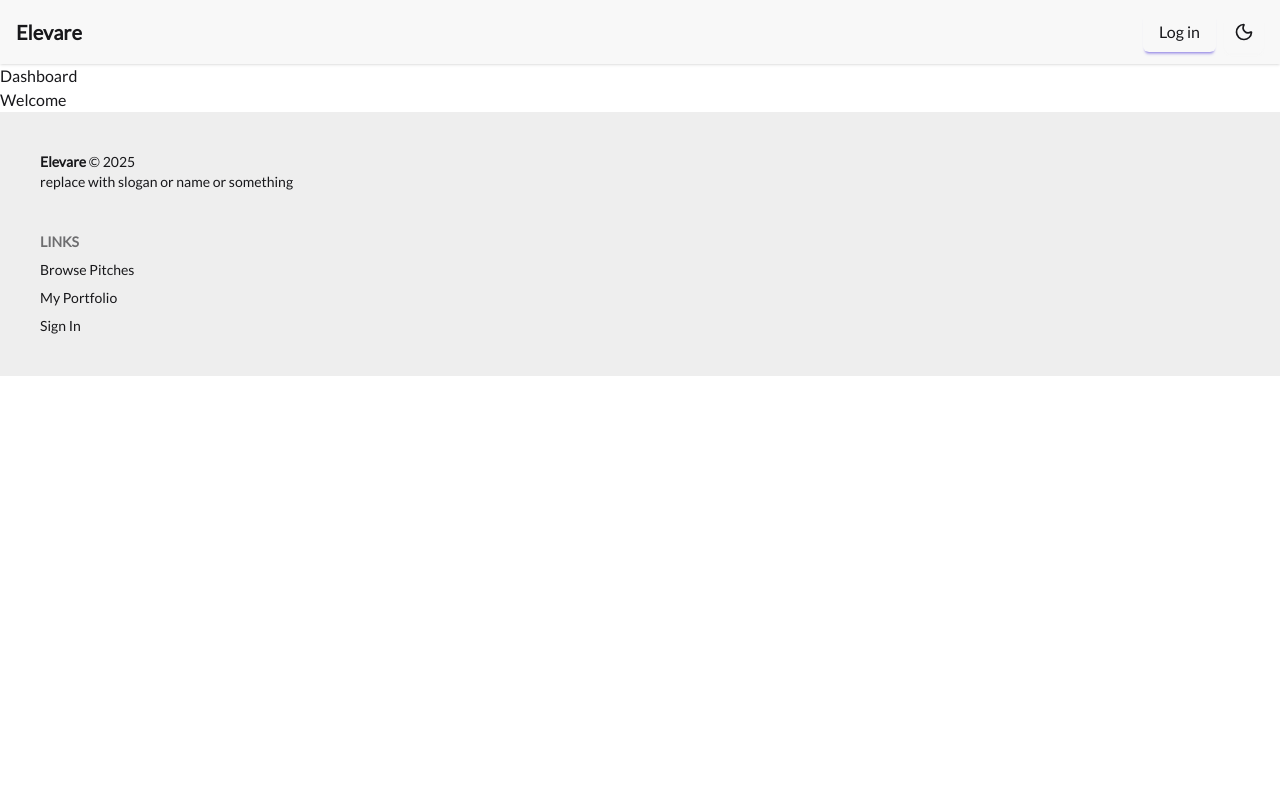
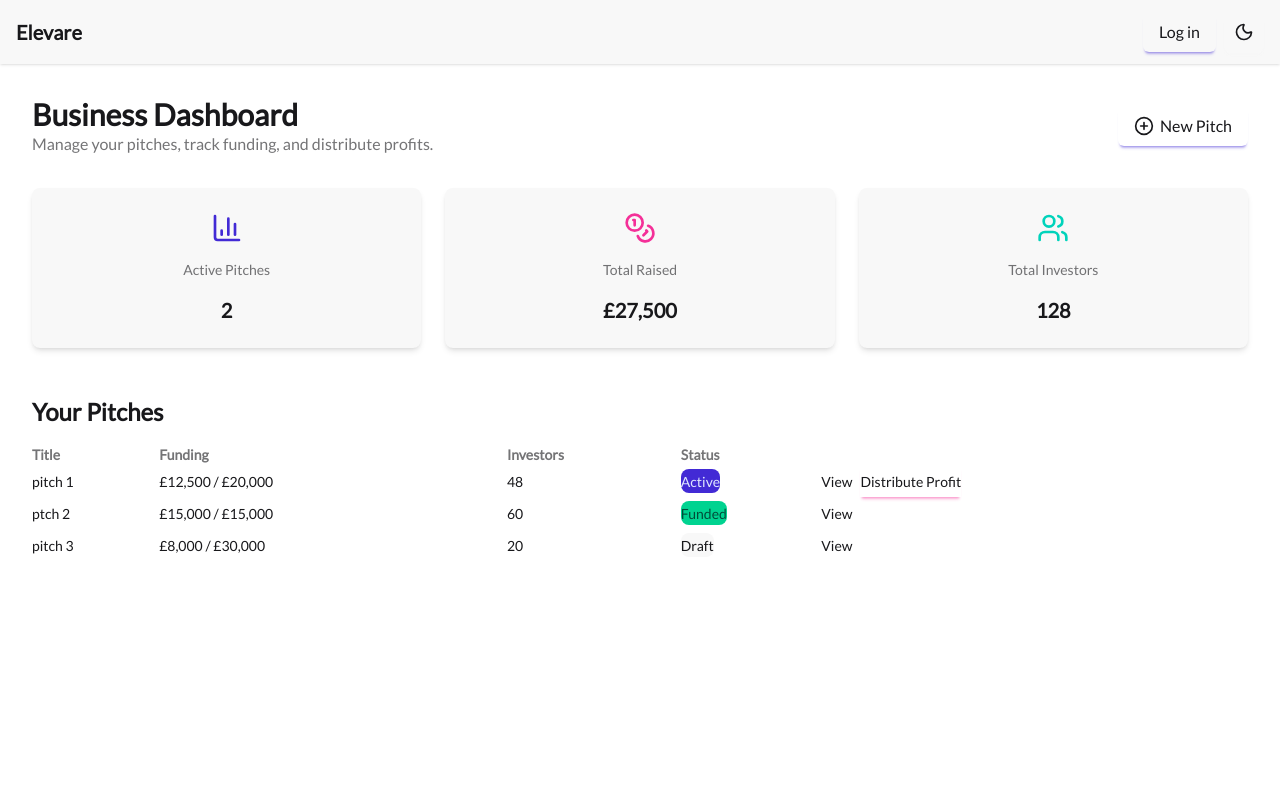
Before and after one commit to EmmaMartin123/Industrial_Project, a Next.js app in the folder frontend/: page /business/dashboard in a window 1280 px wide. Shown: the top 800 px of the page. Built offline with nearby package versions, Linux system fonts and the light colour scheme; no server answers.

Commit message:
added first version of business dashboard page

```diff
--- a/frontend/app/business/dashboard/page.tsx
+++ b/frontend/app/business/dashboard/page.tsx
@@ -1,14 +1,142 @@
-"use client"
+"use client";
 
-import { useAuthStore } from "@/lib/store/authStore"
+import { PlusCircle, BarChart3, Coins, Users } from "lucide-react";
+import { useRouter } from "next/navigation";
 
-export default function DashboardPage() {
-	const { authUser } = useAuthStore()
+import Button from "@/components/Button";
 
-  return (
-    <div>
-			<h1>Dashboard</h1>
-			<h3>Welcome {authUser?.email}</h3>
+export default function BusinessDashboard() {
+	const router = useRouter();
+
+	const pitches = [
+		{
+			id: 1,
+			title: "pitch 1",
+			target: 20000,
+			raised: 12500,
+			investors: 48,
+			status: "Active",
+		},
+		{
+			id: 2,
+			title: "ptch 2",
+			target: 15000,
+			raised: 15000,
+			investors: 60,
+			status: "Funded",
+		},
+		{
+			id: 3,
+			title: "pitch 3",
+			target: 30000,
+			raised: 8000,
+			investors: 20,
+			status: "Draft",
+		},
+	];
+
+	return (
+		<div className="min-h-screen bg-base-100 p-8">
+			{/* Header */}
+			<div className="flex justify-between items-center mb-8">
+				<div>
+					<h1 className="text-3xl font-bold">Business Dashboard</h1>
+					<p className="text-base-content/60">
+						Manage your pitches, track funding, and distribute profits.
+					</p>
+				</div>
+				<Button
+					onClick={() => router.push("/business/pitches/new")}
+					className=""
+				>
+					<PlusCircle className="w-5 h-5" />
+					New Pitch
+				</Button>
+			</div>
+
+			{/* Stats */}
+			<div className="grid grid-cols-1 md:grid-cols-3 gap-6 mb-12">
+				<div className="card bg-base-200 shadow-md p-6 flex items-center gap-4">
+					<BarChart3 className="w-8 h-8 text-primary" />
+					<div>
+						<p className="text-sm text-base-content/60">Active Pitches</p>
+						<h3 className="text-xl font-bold text-center mt-4">2</h3>
+					</div>
+				</div>
+				<div className="card bg-base-200 shadow-md p-6 flex items-center gap-4">
+					<Coins className="w-8 h-8 text-secondary" />
+					<div>
+						<p className="text-sm text-base-content/60">Total Raised</p>
+						<h3 className="text-xl font-bold text-center mt-4">£27,500</h3>
+					</div>
+				</div>
+				<div className="card bg-base-200 shadow-md p-6 flex items-center gap-4">
+					<Users className="w-8 h-8 text-accent" />
+					<div>
+						<p className="text-sm text-base-content/60">Total Investors</p>
+						<h3 className="text-xl font-bold text-center mt-4">128</h3>
+					</div>
+				</div>
+			</div>
+
+			{/* Pitch List */}
+			<h2 className="text-2xl font-semibold mb-4">Your Pitches</h2>
+			<div className="overflow-x-auto">
+				<table className="table w-full">
+					<thead>
+						<tr>
+							<th>Title</th>
+							<th>Funding</th>
+							<th>Investors</th>
+							<th>Status</th>
+						</tr>
+					</thead>
+					<tbody>
+						{pitches.map((pitch) => (
+							<tr key={pitch.id}>
+								<td className="font-medium">{pitch.title}</td>
+								<td>
+									£{pitch.raised.toLocaleString()} / £
+									{pitch.target.toLocaleString()}
+								</td>
+								<td>{pitch.investors}</td>
+								<td>
+									<span
+										className={`badge ${pitch.status === "Funded"
+												? "badge-success"
+												: pitch.status === "Active"
+													? "badge-primary"
+													: "badge-ghost"
+											}`}
+									>
+										{pitch.status}
+									</span>
+								</td>
+								<td className="space-x-2">
+									<button
+										onClick={() =>
+											router.push(`/(business)/pitches/${pitch.id}`)
+										}
+										className="btn btn-sm btn-outline"
+									>
+										View
+									</button>
+									{pitch.status === "Active" && (
+										<button
+											onClick={() =>
+												router.push(`/(business)/pitches/${pitch.id}/profit`)
+											}
+											className="btn btn-sm btn-secondary"
+										>
+											Distribute Profit
+										</button>
+									)}
+								</td>
+							</tr>
+						))}
+					</tbody>
+				</table>
+			</div>
 		</div>
-  )
+	);
 }
```
